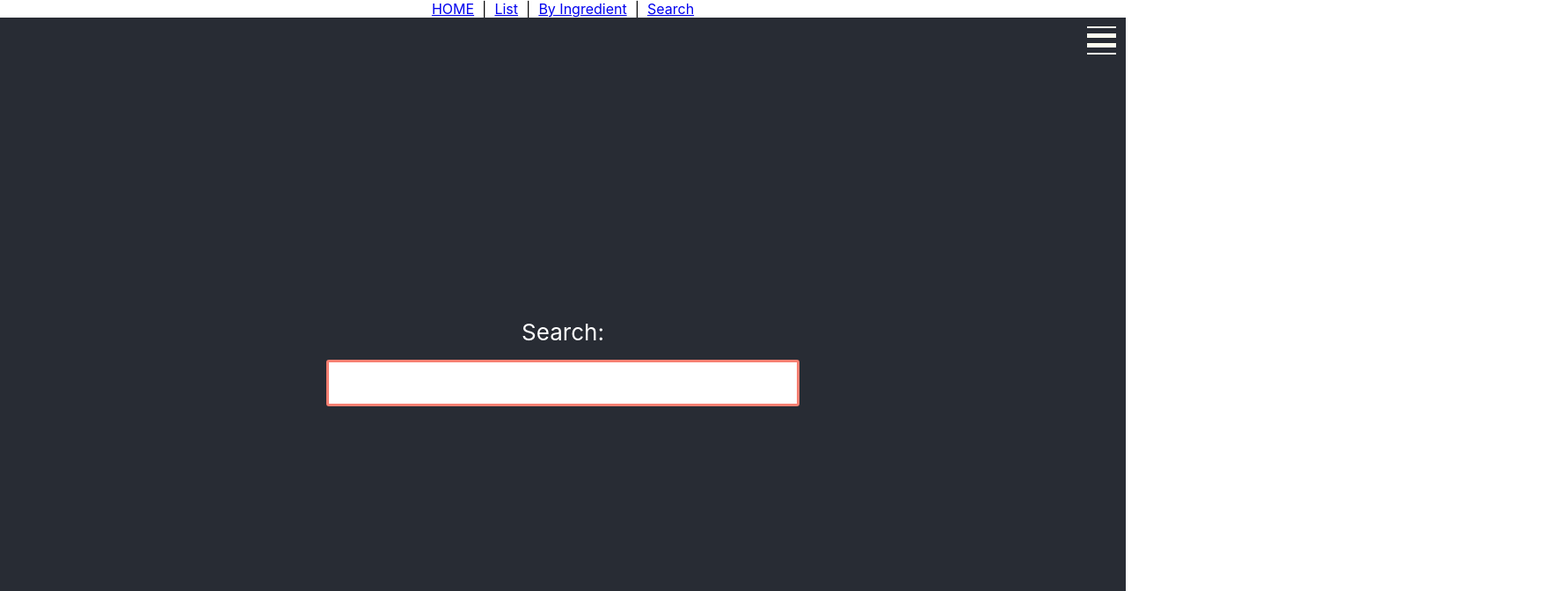
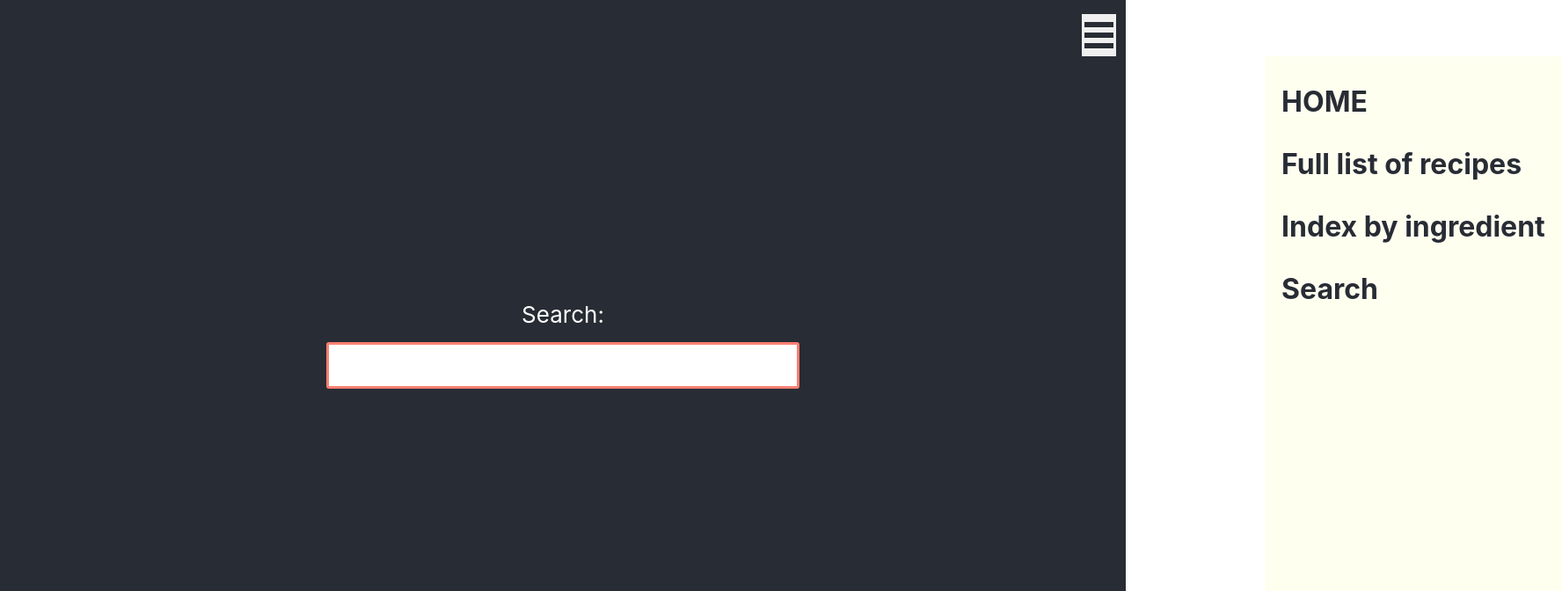
Before and after one commit to marcg1968/react-recipes, a React (Create React App) app: page /search in a window 1280 px wide. Shown: the top 672 px of the page at 88% size, 1776 px wide, since content can reach past the window. Built offline with nearby package versions, Linux system fonts and the light colour scheme.

Commit message:
hamburger menu implemented

```diff
--- a/src/components/Builders.js
+++ b/src/components/Builders.js
@@ -112,15 +112,19 @@ export const StyledMenu = styled.nav`
     flex-direction: column;
     justify-content: flex-start;
     background: ivory;
-    transform: ${({ open }) => open ? 'translateX(0)' : 'translateX(-100%)'};
-    // height: 100vh;
-    height: calc(100vh - 76px);
+    // transform: ${({ open }) => open ? 'translateX(0)' : 'translateX(-100%)'};
+    transform: ${({ open }) => open ? 'translateX(0)' : 'translateX(150%)'};
+    height: 100vh;
+    // height: calc(100vh - 76px);
     text-align: left;
     padding: 0;
     position: absolute;
-    top: 91px; // height of menubar
-    left: 0;
+    top: 5rem;
+    top: 4rem;
+    // left: 0;
+    right: 0.7rem;
     transition: transform 0.3s ease-in-out;
+    padding: 1rem;
 
     li {
         padding-right: 0;
@@ -130,11 +134,9 @@ export const StyledMenu = styled.nav`
 
     a {
         font-size: 2rem;
-        text-transform: uppercase;
-        padding: 2rem 0;
+        padding: 1rem .2rem;
         font-weight: bold;
-        letter-spacing: 0.5rem;
-        color: #0D0C1D;
+        color: #282c34;
         text-decoration: none;
         transition: color 0.3s linear;
 
@@ -145,61 +147,55 @@ export const StyledMenu = styled.nav`
 
         &:hover {
             color: #343078;
+            text-decoration: underline;
         }
     }
-
 `
 
 export const StyledBurger = styled.button`
     position: absolute;
     top: 30px;
-    // right: 30px;
-    // right: 0.07rem;
+    top: 1rem;
     right: 0.7rem;
     display: flex;
     flex-direction: column;
     justify-content: space-around;
-    width: 2.05rem;
-    height: 2rem;
-    //background: transparent;
-    background: ivory;
-    color: #282c34;
+    width: 2.4rem;
+    height: 3rem;
     border: none;
     cursor: pointer;
-    padding: 0;
-    z-index: 10;
+    padding: 6px 3px;
+    // z-index: 10;
 
     &:focus {
         outline: none;
-        background: transparent;
     }
 
     div { // div inside the burger
         width: 2.05rem;
-        // height: 0.25rem;
         height: 0.375rem;
-        // background: ${({ open }) => open ? '#0D0C1D' : '#EFFFFA'};
-        // background: ${({ open }) => open ? '#fefefe' : '#1c3d84'};
         background: #282c34;
-        // background: ${(props) => props.theme.darkBlue};
-        // border: 1px solid ${({open, theme}) => open ? theme.darkBlue : theme.weiss1};
-        // border-radius: 10px;
         border-radius: 0;
         transition: all 0.3s linear;
         position: relative;
         transform-origin: 1px;
+        color: ivory;
 
         :first-child {
-              transform: ${({ open }) => open ? 'rotate(45deg)' : 'rotate(0)'};
+            // transform: ${({ open }) => open ? 'rotate(45deg)' : 'rotate(0)'};
+            transform: ${({ open }) => open ? 'rotate(40deg) translateX(1px)' : 'rotate(0)'};
+            width: ${({ open }) => open ? '2.25rem' : '2.05rem'};
         }
 
         :nth-child(2) {
-              opacity: ${({ open }) => open ? '0' : '1'};
-              transform: ${({ open }) => open ? 'translateX(20px)' : 'translateX(0)'};
+            opacity: ${({ open }) => open ? '0' : '1'};
+            transform: ${({ open }) => open ? 'translateX(20px)' : 'translateX(0)'};
         }
 
         :nth-child(3) {
-            transform: ${({ open }) => open ? 'rotate(-45deg)' : 'rotate(0)'};
+            // transform: ${({ open }) => open ? 'rotate(-45deg)' : 'rotate(0)'};
+            transform: ${({ open }) => open ? 'rotate(-40deg) translateX(1px)' : 'rotate(0)'};
+            width: ${({ open }) => open ? '2.25rem' : '2.05rem'};
         }
     }
 `
--- a/src/components/Burger.js
+++ b/src/components/Burger.js
@@ -7,10 +7,12 @@ Based on https://css-tricks.com/hamburger-menu-with-a-side-of-react-hooks-and-st
 import React from 'react'
 import { StyledBurger, StyledMenu } from './Builders'
 
-export const Burger = ({ open }) => {
+export const Burger = ({ open, setOpen }) => {
+
     return (
         <StyledBurger
             open={open}
+            onClick={() => setOpen(!open)}
         >
             <div />
             <div />
--- a/src/components/Navbar.js
+++ b/src/components/Navbar.js
@@ -1,23 +1,26 @@
 // Navbar.js
 
-import React from 'react'
+import React, { useState } from 'react'
 import { Link } from 'react-router-dom'
+import { StyledBurger } from './Builders'
 import { Burger, BurgerMenu } from './Burger'
 
 export const Navbar = () => {
 
+    const [open, setOpen] = useState(false)
+
     return (
         <header>
-            <Link to='/'>HOME</Link>
-            &nbsp; | &nbsp;
-            <Link to='/list'>List</Link>
-            &nbsp; | &nbsp;
-            <Link to='/list-by-ingredient'>By Ingredient</Link>
-            &nbsp; | &nbsp;
-            <Link to='/search'>Search</Link>
 
-            <Burger />
-            <BurgerMenu />
+            <Burger open={open} setOpen={setOpen} />
+
+            <BurgerMenu open={open} setOpen={setOpen}>
+                <Link to='/'>HOME</Link>
+                <Link to='/list'>Full list of recipes</Link>
+                <Link to='/list-by-ingredient'>Index by ingredient</Link>
+                <Link to='/search'>Search</Link>
+            </BurgerMenu>
+
         </header>
     )
 }
```
Also changed, not shown: src/components/Menu.js (added, +26 -0 lines).
